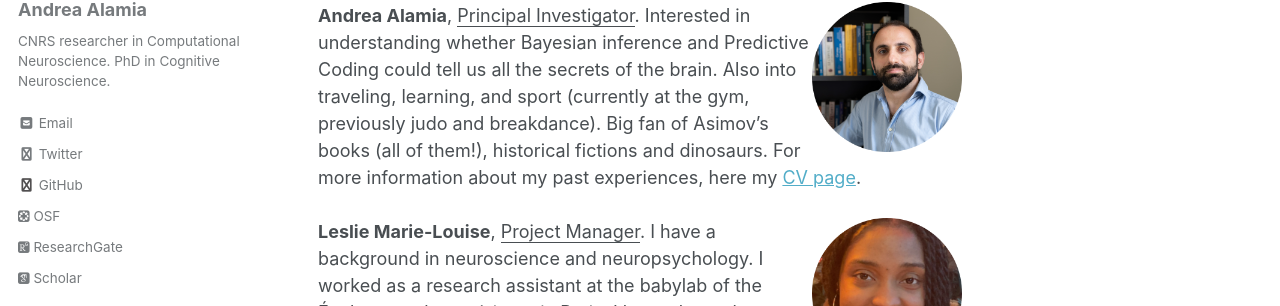
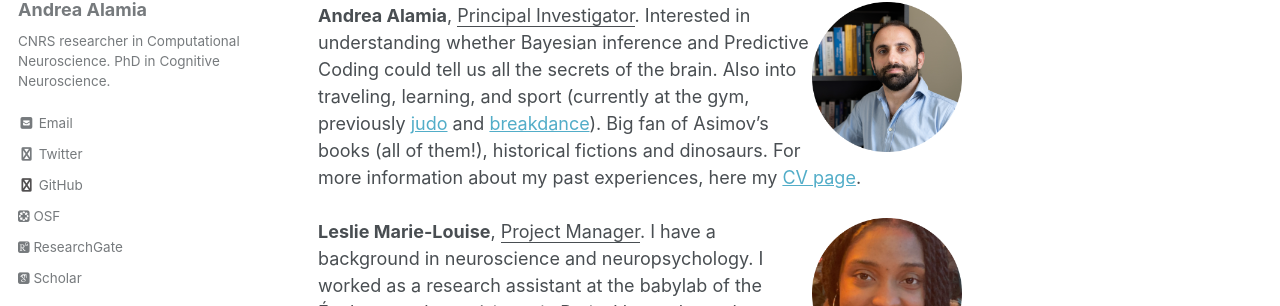
Before and after one commit to artipago/artipago.github.io, a Jekyll site: the page built from _pages/People.md, in a window 1280 px wide and 900 px high. Shown: the part 239-545 px from the top of the window. Built offline with Jekyll 4.4.1, drawn with Linux system fonts in a browser that asks for light colours; nearby versions of some CDN libraries; some web fonts are replaced; library files that are not in the unit come from our copies.

Commit message:
Update People.md

```diff
--- a/_pages/People.md
+++ b/_pages/People.md
@@ -6,7 +6,7 @@ has_children: true
 ---
 <br>
 ## Current team members
-<img style="float: right;" src="/assets/images/AlamiaRound.png" alt="People"  width="150" height="150">  **Andrea Alamia**, <ins>Principal Investigator</ins>. Interested in understanding whether Bayesian inference and Predictive Coding could tell us all the secrets of the brain. Also into traveling, learning, and sport (currently at the gym, previously judo and breakdance). Big fan of Asimov's books (all of them!), historical fictions and dinosaurs. For more information about my past experiences, here my [CV page](/CV.md). <br>
+<img style="float: right;" src="/assets/images/AlamiaRound.png" alt="People"  width="150" height="150">  **Andrea Alamia**, <ins>Principal Investigator</ins>. Interested in understanding whether Bayesian inference and Predictive Coding could tell us all the secrets of the brain. Also into traveling, learning, and sport (currently at the gym, previously <a href="https://www.youtube.com/watch?v=HGItIydr3uQ&ab_channel=AnerThor">judo</a>  and  <a href="https://www.youtube.com/watch?v=K4uasDPfJrk&ab_channel=AndreaAlamiabreakdance">breakdance</a>). Big fan of Asimov's books (all of them!), historical fictions and dinosaurs. For more information about my past experiences, here my [CV page](/CV.md). <br>
 <br>
 <img style="float: right;" src="/assets/images/LeslieRound.png" alt="People"  width="150" height="150">  **Leslie Marie-Louise**, <ins>Project Manager</ins>.
 I have a background in neuroscience and neuropsychology. I worked as a research assistant at the babylab of the École normale supérieure in Paris. I have always been fascinated by how the brain works. The neural system, human behavior and child development are my main interests. I would like to participate in the application of scientific knowledge in society and make it more accessible to all. In my free time, I enjoy dancing and traveling. I always enjoy new adventures, as long as they are as far away from spiders, ants and all the bugs as possible. I am a big fan of cake day!!  <br>
```
